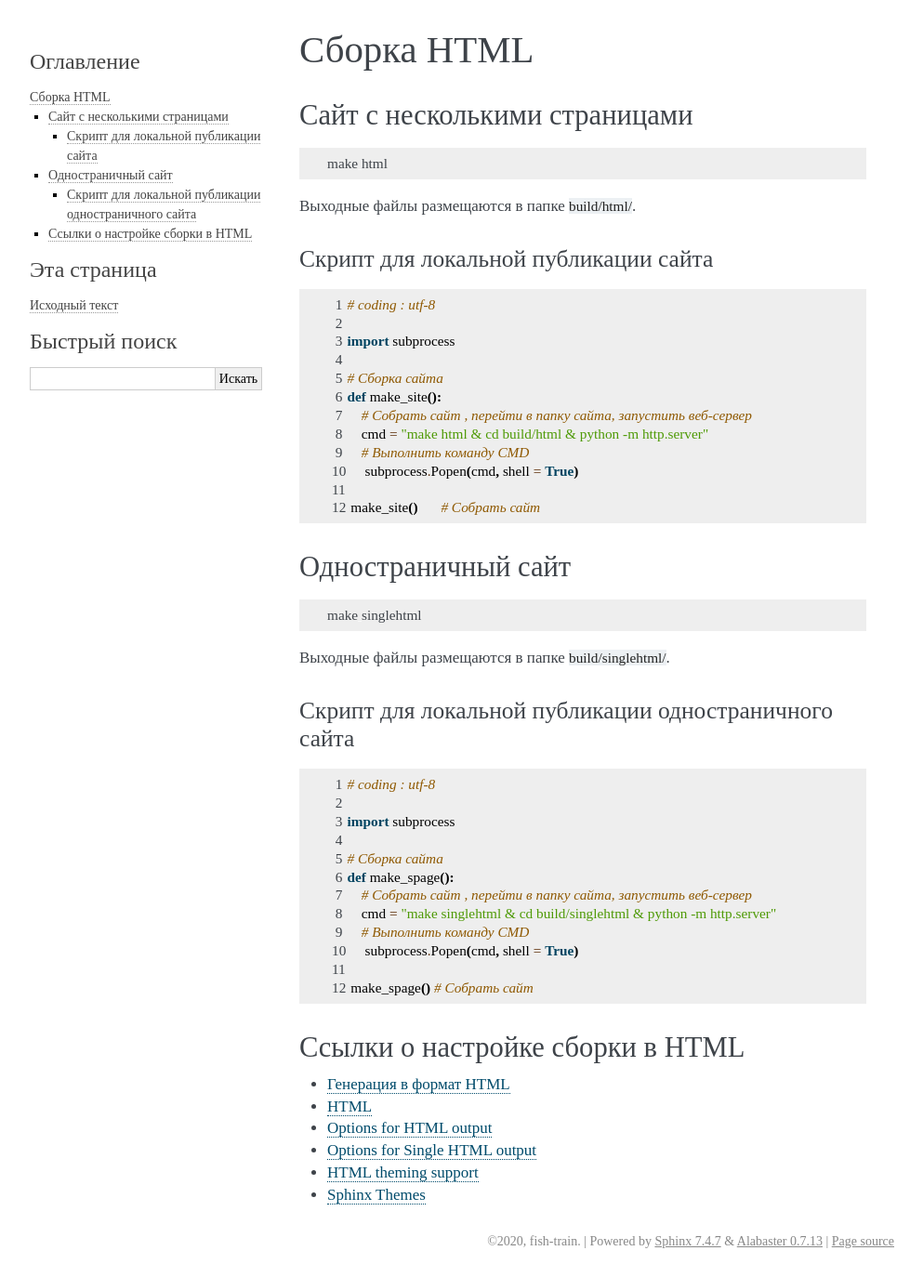
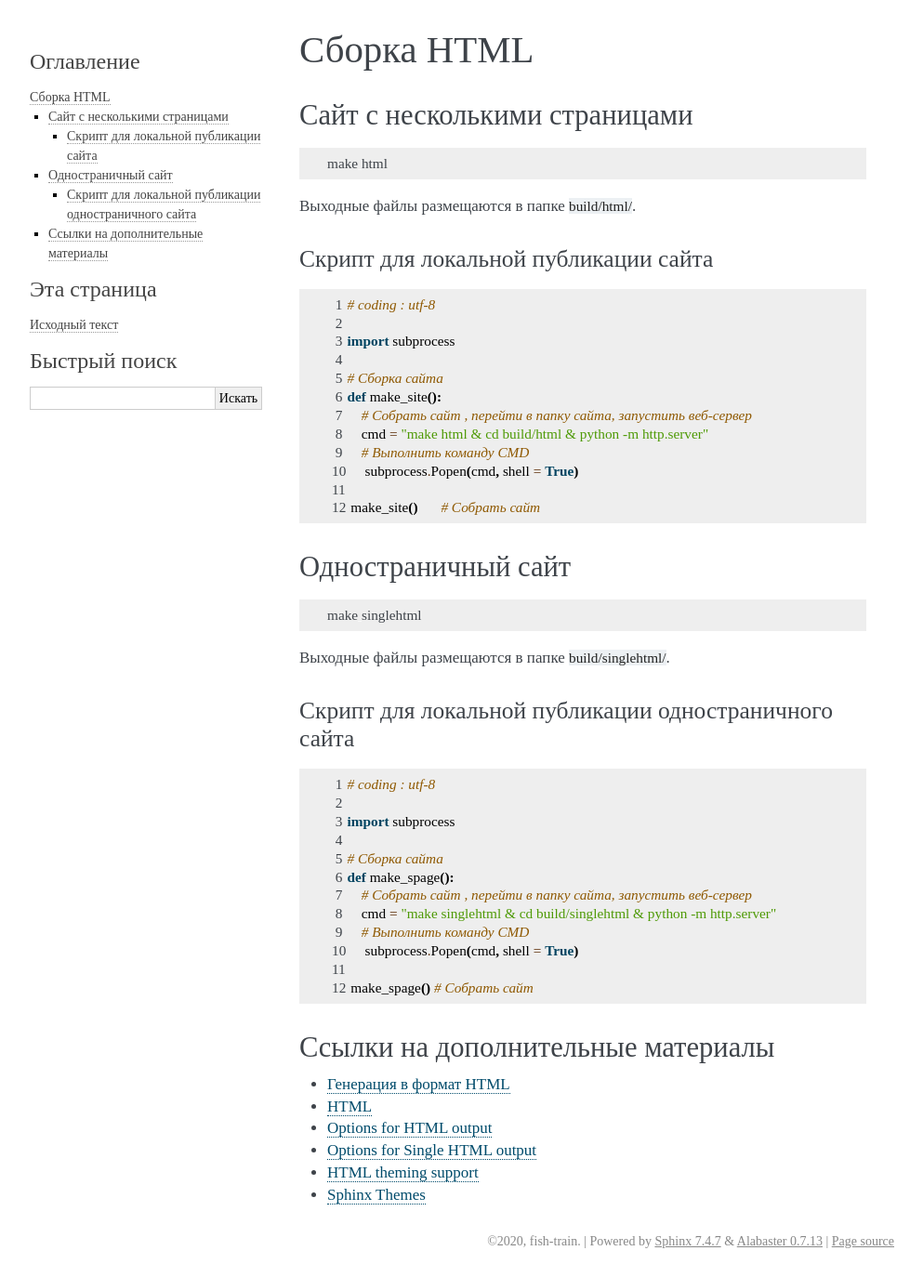
Before and after one commit to fish-train/Docs, a Sphinx documentation site: the page built from docs/source/html.rst, in a window 1280 px wide and 1374 px high. Shown: the whole window at 93% size, without its empty margins (148-1141 px from the left). Built offline with Sphinx 7.4.7, drawn with Linux system fonts in a browser that asks for light colours.

Commit message:
Мелкие правки

```diff
--- a/docs/source/ReadTheDocs.rst
+++ b/docs/source/ReadTheDocs.rst
@@ -8,12 +8,12 @@
 
 #. Подготовьте проект:
 
-     #) Убедитесь, что файлы проекта находятся в папке ``docs``:
+     a. Убедитесь, что файлы проекта находятся в папке ``docs``:
 
         .. image:: _static/docs_folder.png
            :align: center
 
-     #) В файл ``conf.py`` добавьте настройку: ``master_doc = 'index'``.
+     b. В файл ``conf.py`` добавьте настройку: ``master_doc = 'index'``.
 
 #. Зарегистрируйтесь на сайте `Read the Docs <https://readthedocs.org>`_.
 #. Свяжите свой аккаунт GitHub с Read the Docs. Подробнее см. `Connecting Your Account <https://docs.readthedocs.io/en/stable/connected-accounts.html>`_
--- a/docs/source/html.rst
+++ b/docs/source/html.rst
@@ -34,8 +34,8 @@
   :language: python
   :linenos:
 
-Ссылки о настройке сборки в HTML
-================================
+Ссылки на дополнительные материалы
+==================================
 
 * `Генерация в формат HTML <https://sphinx-ru.readthedocs.io/ru/latest/sphinx.html#html>`_
 * `HTML <https://www.sphinx-doc.org/en/master/usage/theming.html>`_
```
Also changed, not shown: other parts of docs/source/ReadTheDocs.rst (+1 -1 lines).
